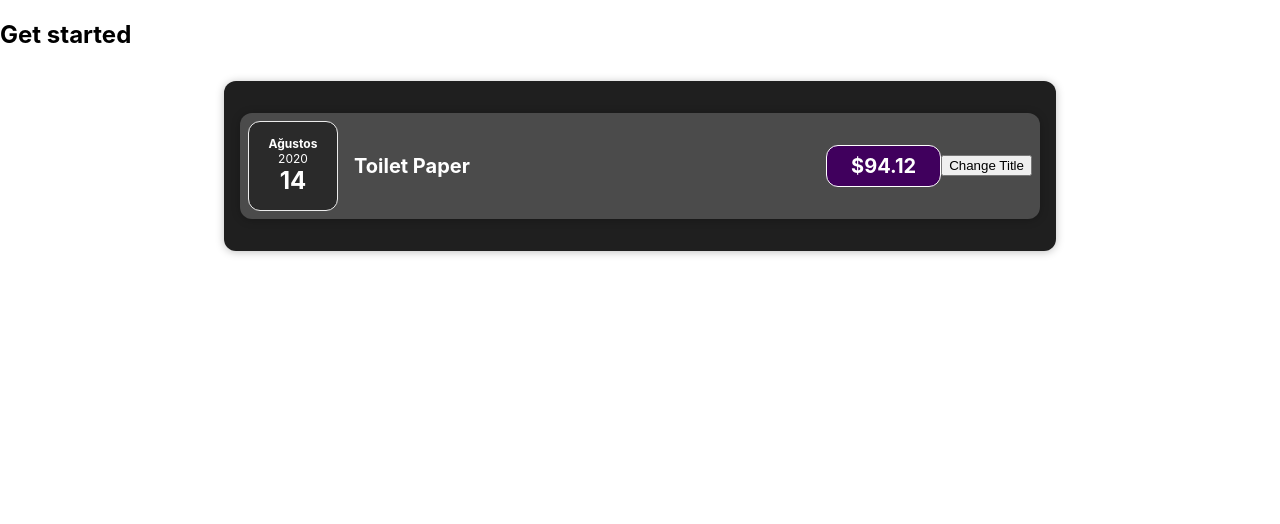
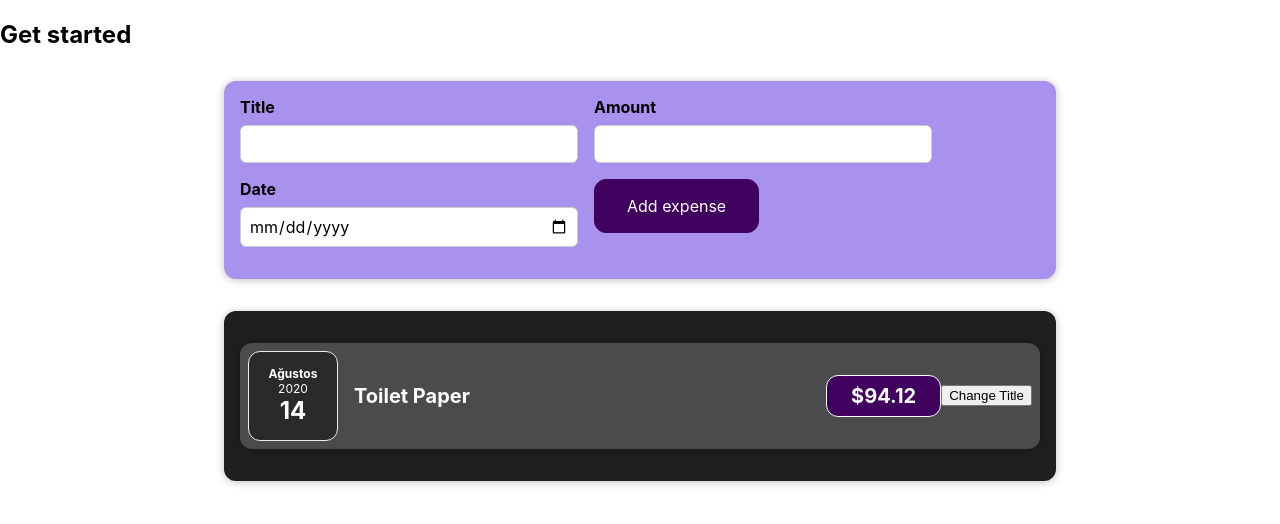
Before and after one commit to serhatkaya/react-expense-tracker-app, a React (Create React App) app: page / in a window 1280 px wide. Shown: the top 524 px of the page. Built offline with nearby package versions, Linux system fonts and the light colour scheme.

Commit message:
new expense form

```diff
--- a/src/App.js
+++ b/src/App.js
@@ -1,24 +1,25 @@
-import "./App.css";
-import ExpenseList from "./components/Expenses/ExpenseList/ExpenseList";
+import './App.css';
+import ExpenseList from './components/Expenses/ExpenseList/ExpenseList';
+import NewExpense from './components/Expenses/NewExpense/NewExpense';
 
 function App() {
 	const expenses = [
 		{
-      id: "e1",
-      title: "Toilet Paper",
+			id: 'e1',
+			title: 'Toilet Paper',
 			amount: 94.12,
 			date: new Date(2020, 7, 14),
 		},
-    { id: "e2", title: "New TV", amount: 799.49, date: new Date(2021, 2, 12) },
+		{ id: 'e2', title: 'New TV', amount: 799.49, date: new Date(2021, 2, 12) },
 		{
-      id: "e3",
-      title: "Car Insurance",
+			id: 'e3',
+			title: 'Car Insurance',
 			amount: 294.67,
 			date: new Date(2021, 2, 28),
 		},
 		{
-      id: "e4",
-      title: "New Desk (Wooden)",
+			id: 'e4',
+			title: 'New Desk (Wooden)',
 			amount: 450,
 			date: new Date(2021, 5, 12),
 		},
@@ -26,6 +27,7 @@
 	return (
 		<div>
 			<h2>Get started</h2>
+			<NewExpense></NewExpense>
 			<ExpenseList items={expenses} />
 		</div>
 	);
--- a/src/components/Expenses/ExpenseList/ExpenseList.js
+++ b/src/components/Expenses/ExpenseList/ExpenseList.js
@@ -1,6 +1,6 @@
-import "./ExpenseList.css";
-import ExpenseItem from "../ExpenseItem/ExpenseItem";
-import Card from "../../core/Card/Card";
+import './ExpenseList.css';
+import ExpenseItem from '../ExpenseItem/ExpenseItem';
+import Card from '../../core/Card/Card';
 function ExpenseList(props) {
 	return (
 		<Card className="expenses">
--- /dev/null
+++ b/src/components/Expenses/NewExpense/ExpenseForm.css
@@ -0,0 +1,26 @@
+.new-expense__controls {
+	display: flex;
+	flex-wrap: wrap;
+	gap: 1rem;
+	margin-bottom: 1rem;
+	text-align: left;
+}
+
+.new-expense__control label {
+	font-weight: bold;
+	margin-bottom: 0.5rem;
+	display: block;
+}
+
+.new-expense__control input {
+	font: inherit;
+	padding: 0.5rem;
+	border-radius: 6px;
+	border: 1px solid #ccc;
+	width: 20rem;
+	max-width: 100%;
+}
+
+.new-expense__actions {
+	text-align: right;
+}
--- /dev/null
+++ b/src/components/Expenses/NewExpense/ExpenseForm.js
@@ -0,0 +1,101 @@
+import './ExpenseForm.css';
+import React, { useState } from 'react';
+
+const ExpenseForm = () => {
+	//Multiple state
+	const [enteredTitle, setEnteredTitle] = useState('');
+	const [enteredAmount, setEnteredAmount] = useState('');
+	const [enteredDate, setEnteredDate] = useState('');
+
+	// Single state
+	// const [userInput, setUserInput] = useState({
+	// 	enteredTitle: '',
+	// 	enteredAmount: '',
+	// 	enteredDate: '',
+	// });
+
+	const onTitleChanged = (event) => {
+		setEnteredTitle(event.target.value);
+		// Single state way 1-
+		// setUserInput({
+		// 	...userInput,
+		// 	enteredTitle: event.target.value,
+		// });
+
+		// // 2- ***Better way to do it
+		// setUserInput((prevState) => {
+		// 	return {
+		// 		...prevState,
+		// 		enteredTitle: event.target.value,
+		// 	};
+		// });
+	};
+	const onDateChanged = (event) => {
+		setEnteredDate(event.target.value);
+		// setUserInput({
+		// 	...userInput,
+		// 	enteredDate: event.target.value,
+		// });
+	};
+	const onAmountChanged = (event) => {
+		setEnteredAmount(event.target.value);
+		// setUserInput({
+		// 	...userInput,
+		// 	enteredAmount: event.target.value,
+		// });
+	};
+
+	const onFormSubmit = (event) => {
+		event.preventDefault();
+		const expenseData = {
+			title: enteredTitle,
+			amount: enteredAmount,
+			date: new Date(enteredDate),
+		};
+
+		console.log(expenseData);
+		setEnteredAmount('');
+		setEnteredDate('');
+		setEnteredTitle('');
+	};
+
+	return (
+		<form onSubmit={onFormSubmit}>
+			<div className="new-expense__controls">
+				<div className="new-expense__control">
+					<label htmlFor="title">Title</label>
+					<input
+						type="text"
+						id="title"
+						value={enteredTitle}
+						onChange={onTitleChanged}
+					/>
+				</div>
+				<div className="new-expense__control">
+					<label htmlFor="">Amount</label>
+					<input
+						type="number"
+						min="0.01"
+						step="0.01"
+						value={enteredAmount}
+						onChange={onAmountChanged}
+					/>
+				</div>
+				<div className="new-expense__control">
+					<label htmlFor="">Date</label>
+					<input
+						type="date"
+						min="2019-01-01"
+						value={enteredDate}
+						onChange={onDateChanged}
+					/>
+				</div>
+				<div className="new-expense__actions">
+					<button type="submit">Add expense</button>
+				</div>
+			</div>
+		</form>
+	);
+};
+
+export default ExpenseForm;
--- /dev/null
+++ b/src/components/Expenses/NewExpense/NewExpense.css
@@ -0,0 +1,38 @@
+.new-expense {
+	background-color: #a892ee;
+	padding: 1rem;
+	margin: 2rem auto;
+	width: 50rem;
+	max-width: 95%;
+	border-radius: 12px;
+	text-align: center;
+	box-shadow: 0 1px 8px rgba(0, 0, 0, 0.25);
+}
+
+.new-expense button {
+	font: inherit;
+	cursor: pointer;
+	padding: 1rem 2rem;
+	border: 1px solid #40005d;
+	background-color: #40005d;
+	color: white;
+	border-radius: 12px;
+	margin-right: 1rem;
+}
+
+.new-expense button:hover,
+.new-expense button:active {
+	background-color: #510674;
+	border-color: #510674;
+}
+
+.new-expense button.alternative {
+	color: #220131;
+	border-color: transparent;
+	background-color: transparent;
+}
+
+.new-expense button.alternative:hover,
+.new-expense button.alternative:active {
+	background-color: #ddb3f8;
+}
--- /dev/null
+++ b/src/components/Expenses/NewExpense/NewExpense.js
@@ -0,0 +1,11 @@
+import './NewExpense.css';
+import ExpenseForm from './ExpenseForm';
+const NewExpense = () => {
+	return (
+		<div className="new-expense">
+			<ExpenseForm />
+		</div>
+	);
+};
+
+export default NewExpense;
```
Also changed, not shown: src/components/Expenses/ExpenseItem/ExpenseItem.js (+6 -6 lines), 1 other file (tests, documents, lock files or other folders). Lines whose indentation alone changed are shown as unchanged.
